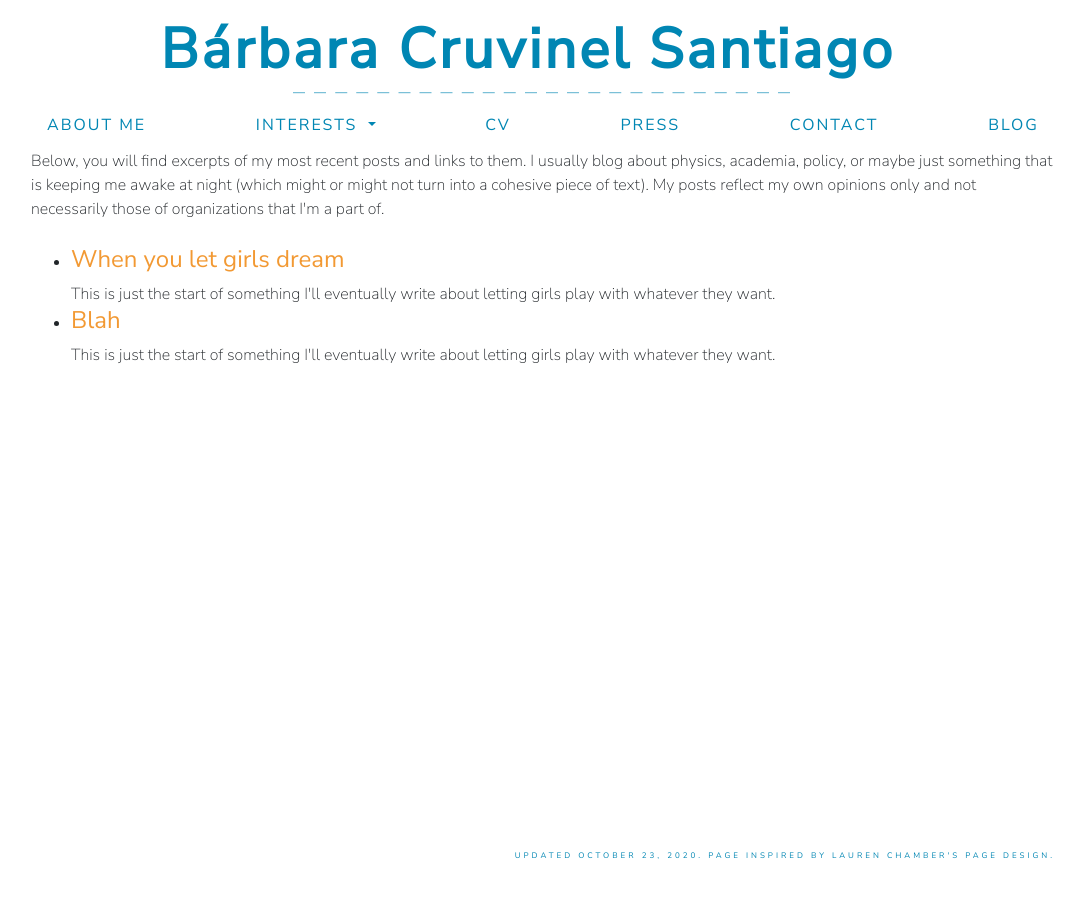
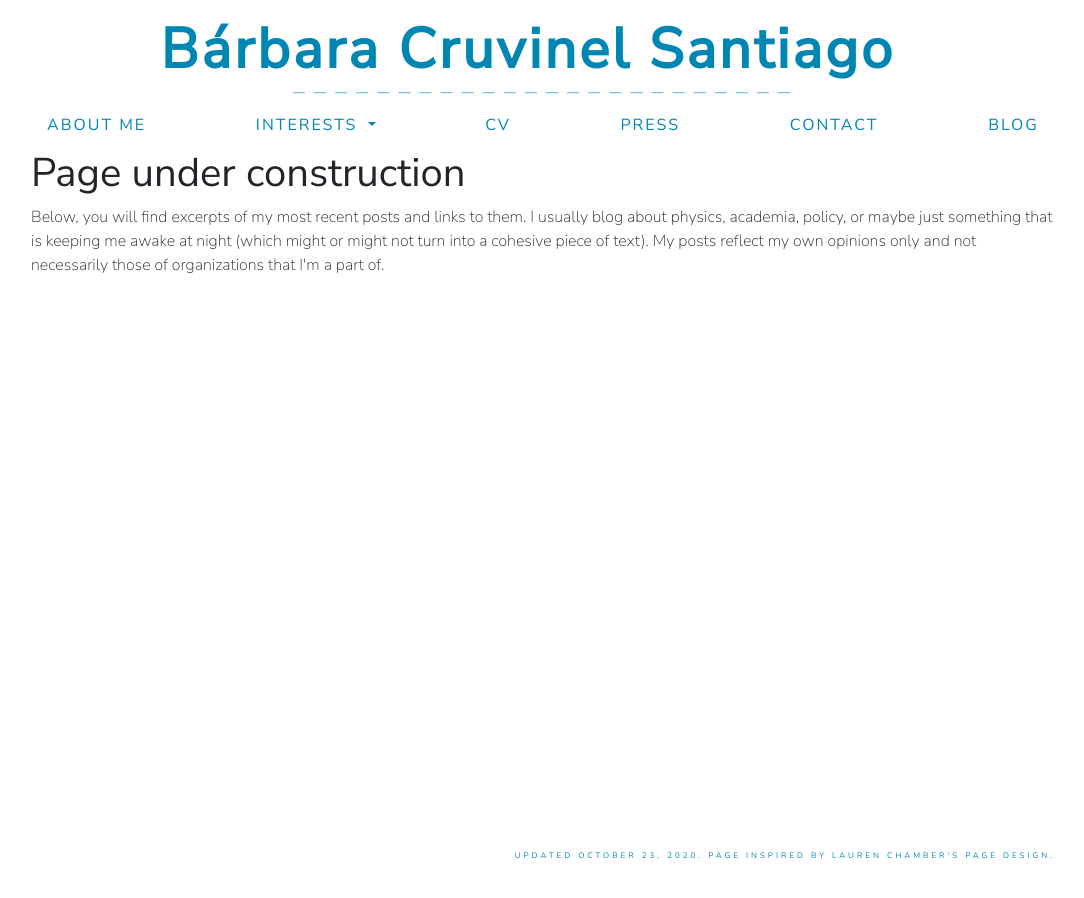
Before and after one commit to barbaracrusan/barbaracrusan.github.io, a Jekyll site: the page built from blog.html, in a window 1280 px wide. Shown: the whole page, without its empty margins (97-1181 px from the left). Built offline with Jekyll 4.4.1, drawn with Linux system fonts in a browser that asks for light colours; nearby versions of some CDN libraries.

```diff
--- a/_posts/2018-08-21-When you let girls dream.html
+++ /dev/null
@@ -1,6 +0,0 @@
----
-layout: post
-author: Bárbara Cruvinel Santiago
----
-
-This is just the start of something I'll eventually write about letting girls play with whatever they want.
--- a/blog.html
+++ b/blog.html
@@ -4,6 +4,7 @@
 ---
 
 <main>
+	<h1> Page under construction</h1>
 
 Below, you will find excerpts of my most recent posts and links to them. I usually blog about physics, academia, policy, or maybe just something that is keeping me awake at night (which might or might not turn into a cohesive piece of text). My posts reflect my own opinions only and not necessarily those of organizations that I'm a part of.
 <br><br>
```
Also changed, not shown: _posts/When you let girls dream.html (renamed from _posts/2018-08-21-Blah.html).
